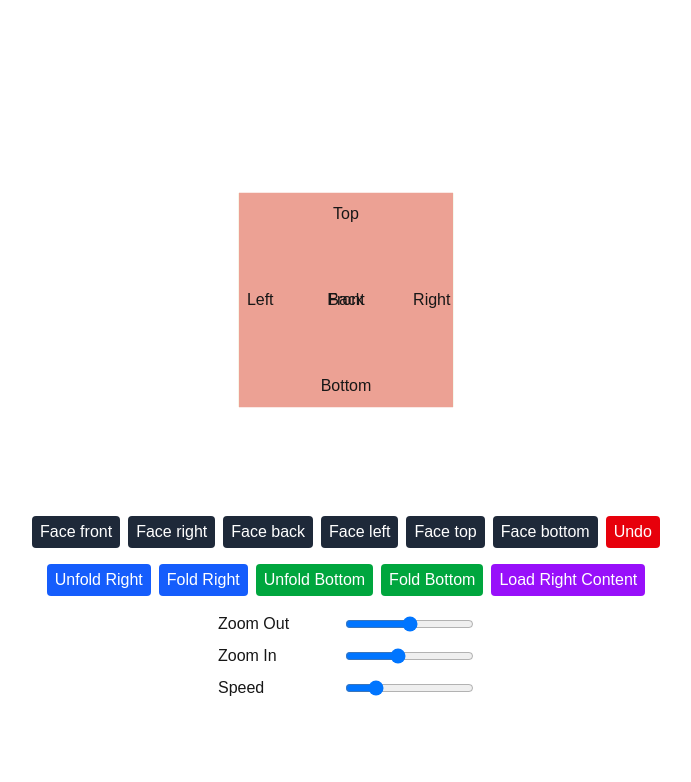
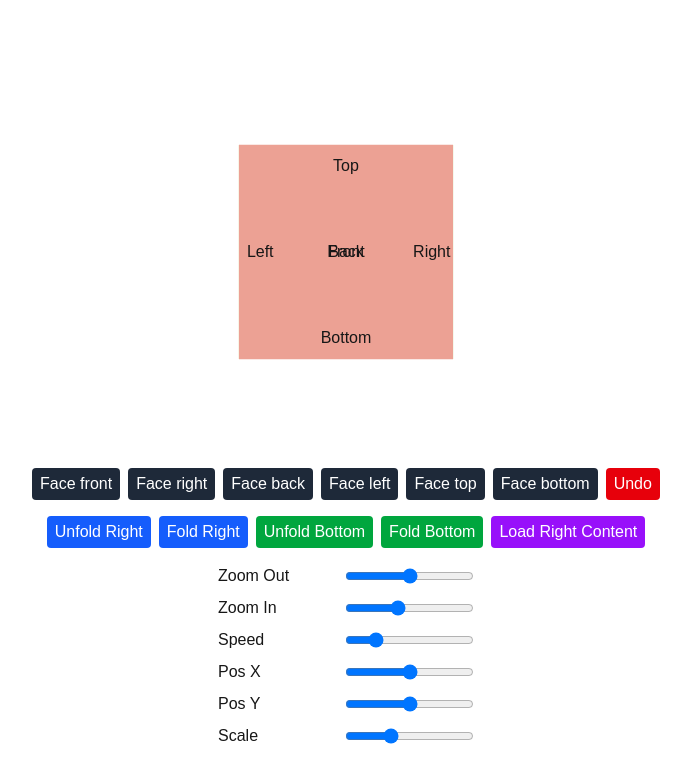
Before and after one commit to aXlireza/cube-slider, a Next.js app: page / in a window 1280 px wide. Shown: the top 782 px of the page, without its empty margins (294-985 px from the left). Built offline with nearby package versions, Linux system fonts and the light colour scheme.

Commit message:
Add position and scale sliders for cube

```diff
--- a/app/page.tsx
+++ b/app/page.tsx
@@ -8,6 +8,9 @@ export default function CubePage() {
   const [zoomOut, setZoomOut] = useState(7);
   const [zoomIn, setZoomIn] = useState(5);
   const [speed, setSpeed] = useState(1);
+  const [posX, setPosX] = useState(0);
+  const [posY, setPosY] = useState(0);
+  const [cubeScale, setCubeScale] = useState(1);
 
   return (
     <div className="h-screen flex flex-col items-center justify-center gap-4">
@@ -16,6 +19,8 @@ export default function CubePage() {
         zoomActive={zoomOut}
         zoomIdle={zoomIn}
         speed={speed}
+        position={[posX, posY]}
+        scale={cubeScale}
         faces={{
           front: { color: "#ff8a80", content: <div>Front</div> },
           back: { color: "#80d8ff", content: <div>Back</div> },
@@ -112,6 +117,39 @@ export default function CubePage() {
             onChange={(e) => setSpeed(parseFloat(e.target.value))}
           />
         </label>
+        <label className="flex items-center gap-2">
+          <span className="w-32">Pos X</span>
+          <input
+            type="range"
+            min={-5}
+            max={5}
+            step={0.1}
+            value={posX}
+            onChange={(e) => setPosX(parseFloat(e.target.value))}
+          />
+        </label>
+        <label className="flex items-center gap-2">
+          <span className="w-32">Pos Y</span>
+          <input
+            type="range"
+            min={-5}
+            max={5}
+            step={0.1}
+            value={posY}
+            onChange={(e) => setPosY(parseFloat(e.target.value))}
+          />
+        </label>
+        <label className="flex items-center gap-2">
+          <span className="w-32">Scale</span>
+          <input
+            type="range"
+            min={0.5}
+            max={2}
+            step={0.1}
+            value={cubeScale}
+            onChange={(e) => setCubeScale(parseFloat(e.target.value))}
+          />
+        </label>
       </div>
     </div>
   );
--- a/components/Cube.tsx
+++ b/components/Cube.tsx
@@ -24,6 +24,8 @@ interface CubeProps {
   zoomIdle?: number;
   zoomActive?: number;
   speed?: number; // animation speed multiplier
+  position?: [number, number];
+  scale?: number;
 }
 
 export interface CubeHandle {
@@ -90,7 +92,14 @@ function TweenUpdater() {
 }
 
 const Cube = forwardRef<CubeHandle, CubeProps>(function Cube(
-  { faces = {}, zoomIdle = 5, zoomActive = 7, speed = 1 },
+  {
+    faces = {},
+    zoomIdle = 5,
+    zoomActive = 7,
+    speed = 1,
+    position = [0, 0],
+    scale = 1,
+  },
   ref,
 ) {
   const groupRef = useRef<THREE.Group>(null);
@@ -111,6 +120,20 @@ const Cube = forwardRef<CubeHandle, CubeProps>(function Cube(
     top: 0,
     bottom: 0,
   });
+
+  const [posXVal, posYVal] = position;
+
+  useEffect(() => {
+    if (groupRef.current) {
+      groupRef.current.position.set(posXVal, posYVal, 0);
+    }
+  }, [posXVal, posYVal]);
+
+  useEffect(() => {
+    if (groupRef.current) {
+      groupRef.current.scale.set(scale, scale, scale);
+    }
+  }, [scale]);
 
   const faceIndices: Record<FaceName, number> = {
     front: 0,
```
